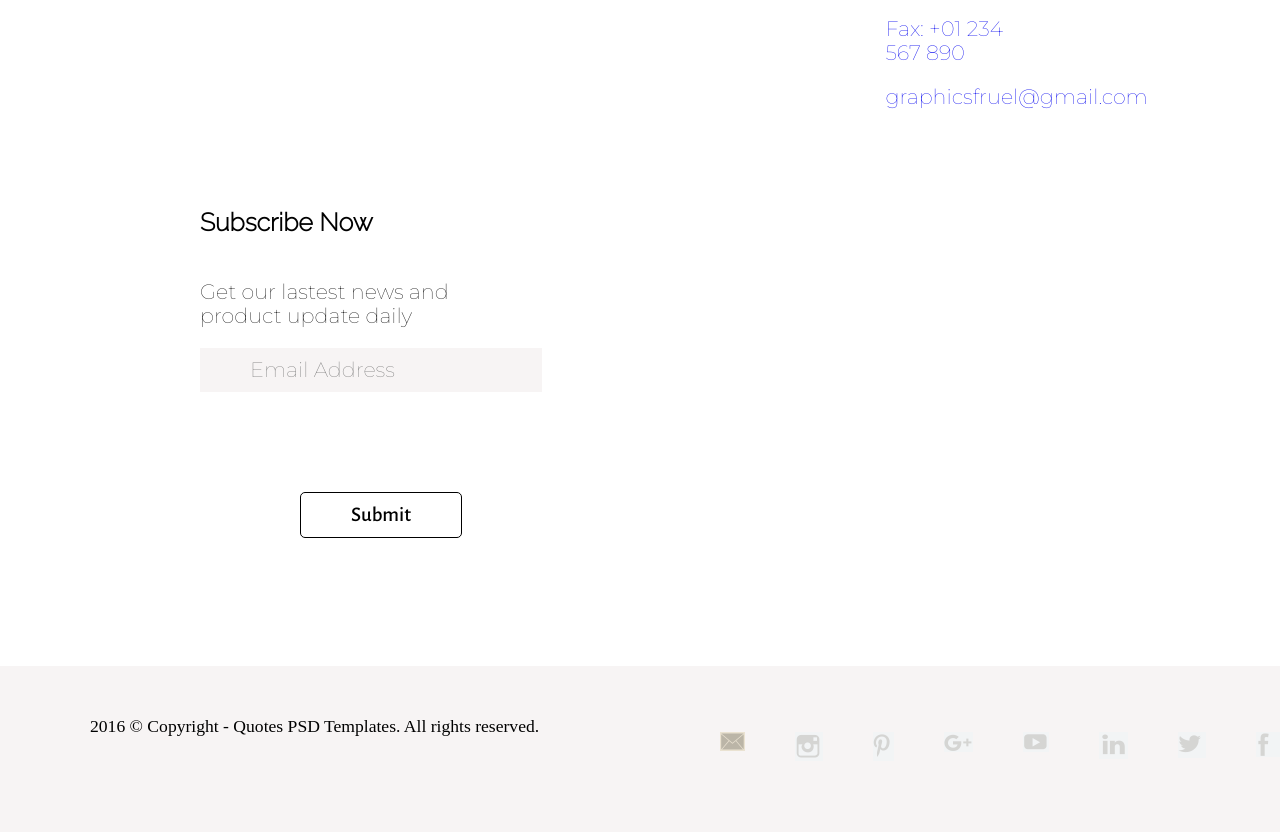
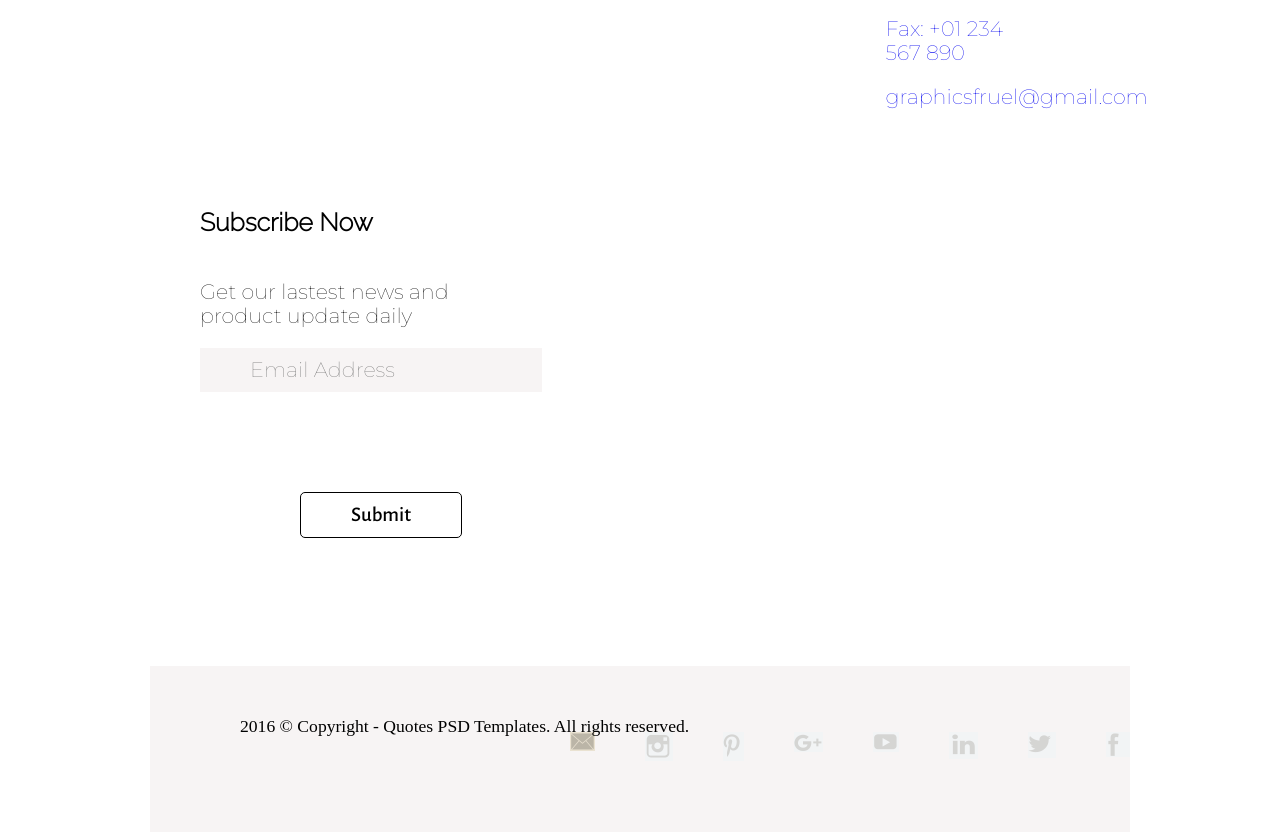
Before and after one commit to AlexGuzman98/PSD-PROYECTO2, a website: page index.html in a window 1280 px wide. Shown: the part 6117-6949 px from the top of the page. Drawn offline with nearby package versions, Linux system fonts and the light colour scheme.

Commit message:
Detalles

```diff
--- a/SASS/Partials/_footer.scss
+++ b/SASS/Partials/_footer.scss
@@ -51,6 +51,8 @@ button:hover{
   float: left;
 }
 .foot-abajo{
+  margin-left: 150px;
+  margin-right: 150px;
   padding: 50px 0 50px 0;
   max-width: 100%;
   background-color: #F7F4F4;
```
Also changed, not shown: public/css/styles.css.
